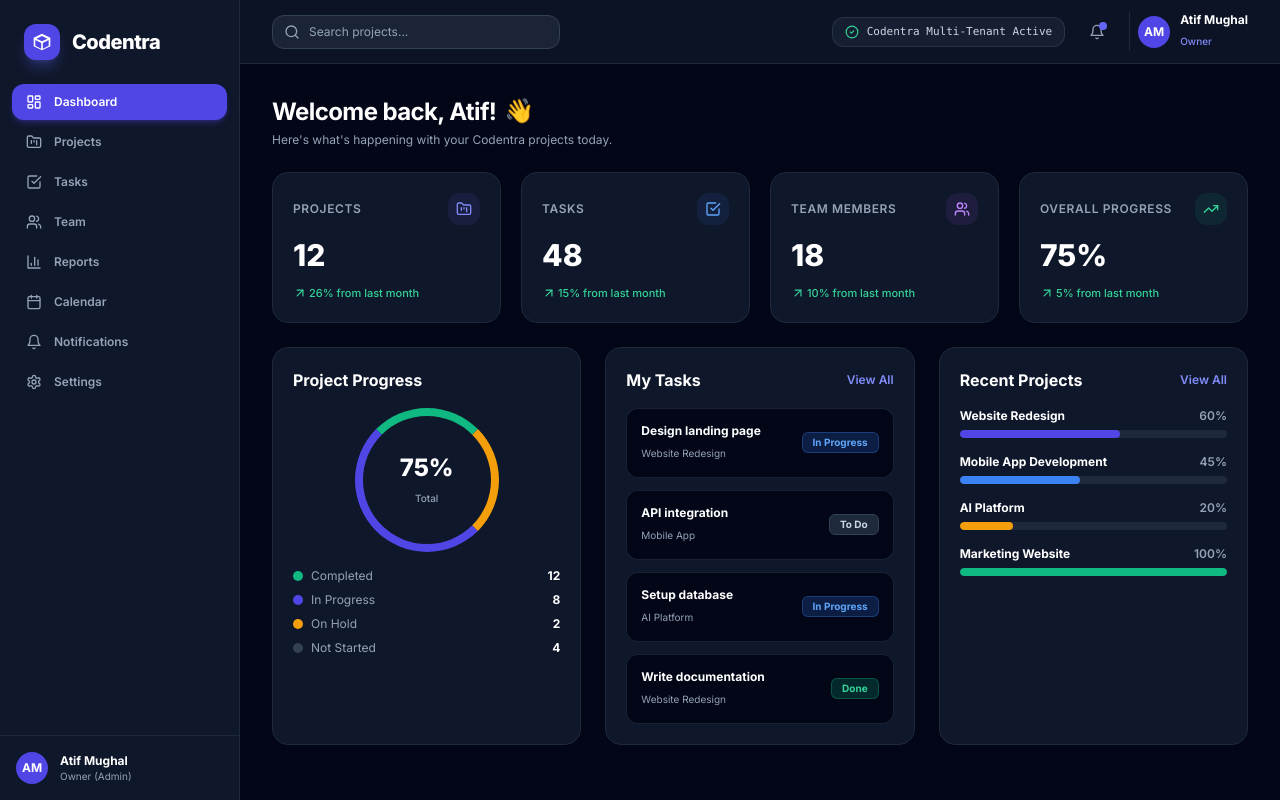
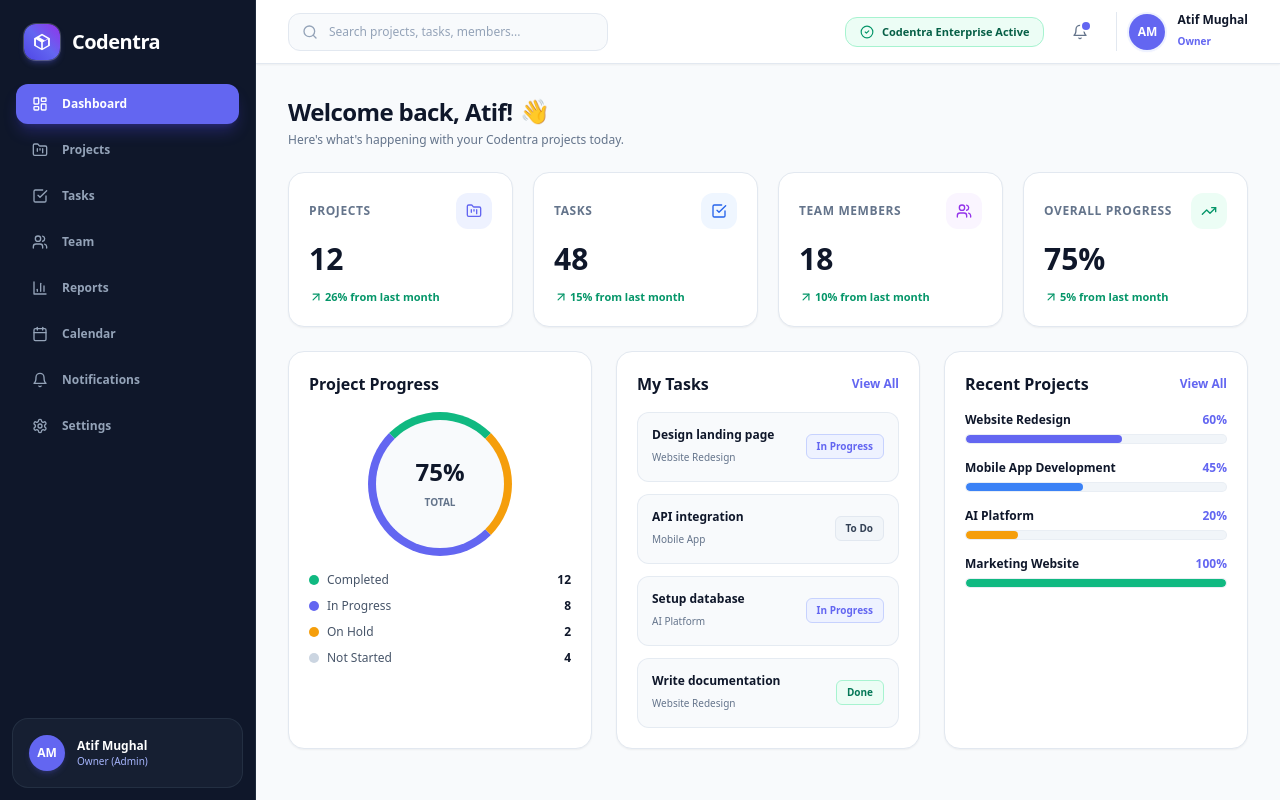
Before and after one commit to atif00150/codentraa-saas-portal-, a Next.js app in the folder frontend/: page /dashboard in a window 1280 px wide. Built offline with nearby package versions, Linux system fonts and the light colour scheme.

Commit message:
UI: Add Figma Logo component, light mode dashboard theme with Indigo #6366F1 accents

```diff
--- a/frontend/app/(dashboard)/dashboard/page.tsx
+++ b/frontend/app/(dashboard)/dashboard/page.tsx
@@ -1,15 +1,15 @@
-import { FolderKanban, CheckSquare, Users, TrendingUp, ArrowUpRight, CheckCircle2, Clock, PauseCircle, Circle } from "lucide-react";
+import { FolderKanban, CheckSquare, Users, TrendingUp, ArrowUpRight } from "lucide-react";
 
 export default function DashboardPage() {
   const myTasks = [
-    { id: "t1", title: "Design landing page", project: "Website Redesign", status: "In Progress", statusColor: "bg-blue-500/20 text-blue-400 border-blue-500/30" },
-    { id: "t2", title: "API integration", project: "Mobile App", status: "To Do", statusColor: "bg-slate-800 text-slate-300 border-slate-700" },
-    { id: "t3", title: "Setup database", project: "AI Platform", status: "In Progress", statusColor: "bg-blue-500/20 text-blue-400 border-blue-500/30" },
-    { id: "t4", title: "Write documentation", project: "Website Redesign", status: "Done", statusColor: "bg-emerald-500/20 text-emerald-400 border-emerald-500/30" },
+    { id: "t1", title: "Design landing page", project: "Website Redesign", status: "In Progress", statusColor: "bg-indigo-50 text-[#6366F1] border-indigo-200" },
+    { id: "t2", title: "API integration", project: "Mobile App", status: "To Do", statusColor: "bg-slate-100 text-slate-700 border-slate-200" },
+    { id: "t3", title: "Setup database", project: "AI Platform", status: "In Progress", statusColor: "bg-indigo-50 text-[#6366F1] border-indigo-200" },
+    { id: "t4", title: "Write documentation", project: "Website Redesign", status: "Done", statusColor: "bg-emerald-50 text-emerald-700 border-emerald-200" },
   ];
 
   const recentProjects = [
-    { id: "p1", name: "Website Redesign", status: "In Progress", progress: 60, color: "bg-indigo-600" },
+    { id: "p1", name: "Website Redesign", status: "In Progress", progress: 60, color: "bg-[#6366F1]" },
     { id: "p2", name: "Mobile App Development", status: "In Progress", progress: 45, color: "bg-blue-500" },
     { id: "p3", name: "AI Platform", status: "Planning", progress: 20, color: "bg-amber-500" },
     { id: "p4", name: "Marketing Website", status: "Completed", progress: 100, color: "bg-emerald-500" },
@@ -19,62 +19,62 @@ export default function DashboardPage() {
     <div className="space-y-6">
       {/* Header Greeting */}
       <div>
-        <h1 className="text-2xl font-bold text-white tracking-tight flex items-center gap-2">
+        <h1 className="text-2xl font-bold text-slate-900 tracking-tight flex items-center gap-2">
           Welcome back, Atif! <span className="animate-bounce">👋</span>
         </h1>
-        <p className="text-xs text-slate-400 mt-1">Here's what's happening with your Codentra projects today.</p>
+        <p className="text-xs text-slate-500 mt-1">Here's what's happening with your Codentra projects today.</p>
       </div>
 
       {/* 4 KPI Stat Cards (Matching Figma Design System) */}
       <div className="grid grid-cols-1 md:grid-cols-4 gap-5">
-        <div className="bg-slate-900 border border-slate-800 p-5 rounded-2xl space-y-3">
-          <div className="flex justify-between items-center text-slate-400">
-            <span className="text-xs font-semibold uppercase tracking-wider">Projects</span>
-            <div className="p-2 bg-indigo-500/10 text-indigo-400 rounded-xl">
+        <div className="bg-white border border-slate-200 p-5 rounded-2xl shadow-sm space-y-3">
+          <div className="flex justify-between items-center text-slate-500">
+            <span className="text-xs font-bold uppercase tracking-wider">Projects</span>
+            <div className="p-2.5 bg-indigo-50 text-[#6366F1] rounded-xl">
               <FolderKanban className="w-4 h-4" />
             </div>
           </div>
-          <div className="text-3xl font-extrabold text-white">12</div>
-          <p className="text-[11px] text-emerald-400 flex items-center font-medium">
+          <div className="text-3xl font-extrabold text-slate-900">12</div>
+          <p className="text-[11px] text-emerald-600 flex items-center font-bold">
             <ArrowUpRight className="w-3.5 h-3.5 mr-0.5" /> 26% from last month
           </p>
         </div>
 
-        <div className="bg-slate-900 border border-slate-800 p-5 rounded-2xl space-y-3">
-          <div className="flex justify-between items-center text-slate-400">
-            <span className="text-xs font-semibold uppercase tracking-wider">Tasks</span>
-            <div className="p-2 bg-blue-500/10 text-blue-400 rounded-xl">
+        <div className="bg-white border border-slate-200 p-5 rounded-2xl shadow-sm space-y-3">
+          <div className="flex justify-between items-center text-slate-500">
+            <span className="text-xs font-bold uppercase tracking-wider">Tasks</span>
+            <div className="p-2.5 bg-blue-50 text-blue-600 rounded-xl">
               <CheckSquare className="w-4 h-4" />
             </div>
           </div>
-          <div className="text-3xl font-extrabold text-white">48</div>
-          <p className="text-[11px] text-emerald-400 flex items-center font-medium">
+          <div className="text-3xl font-extrabold text-slate-900">48</div>
+          <p className="text-[11px] text-emerald-600 flex items-center font-bold">
             <ArrowUpRight className="w-3.5 h-3.5 mr-0.5" /> 15% from last month
           </p>
         </div>
 
-        <div className="bg-slate-900 border border-slate-800 p-5 rounded-2xl space-y-3">
-          <div className="flex justify-between items-center text-slate-400">
-            <span className="text-xs font-semibold uppercase tracking-wider">Team Members</span>
-            <div className="p-2 bg-purple-500/10 text-purple-400 rounded-xl">
+        <div className="bg-white border border-slate-200 p-5 rounded-2xl shadow-sm space-y-3">
+          <div className="flex justify-between items-center text-slate-500">
+            <span className="text-xs font-bold uppercase tracking-wider">Team Members</span>
+            <div className="p-2.5 bg-purple-50 text-purple-600 rounded-xl">
               <Users className="w-4 h-4" />
             </div>
           </div>
-          <div className="text-3xl font-extrabold text-white">18</div>
-          <p className="text-[11px] text-emerald-400 flex items-center font-medium">
+          <div className="text-3xl font-extrabold text-slate-900">18</div>
+          <p className="text-[11px] text-emerald-600 flex items-center font-bold">
             <ArrowUpRight className="w-3.5 h-3.5 mr-0.5" /> 10% from last month
           </p>
         </div>
 
-        <div className="bg-slate-900 border border-slate-800 p-5 rounded-2xl space-y-3">
-          <div className="flex justify-between items-center text-slate-400">
-            <span className="text-xs font-semibold uppercase tracking-wider">Overall Progress</span>
-            <div className="p-2 bg-emerald-500/10 text-emerald-400 rounded-xl">
+        <div className="bg-white border border-slate-200 p-5 rounded-2xl shadow-sm space-y-3">
+          <div className="flex justify-between items-center text-slate-500">
+            <span className="text-xs font-bold uppercase tracking-wider">Overall Progress</span>
+            <div className="p-2.5 bg-emerald-50 text-emerald-600 rounded-xl">
               <TrendingUp className="w-4 h-4" />
             </div>
           </div>
-          <div className="text-3xl font-extrabold text-white">75%</div>
-          <p className="text-[11px] text-emerald-400 flex items-center font-medium">
+          <div className="text-3xl font-extrabold text-slate-900">75%</div>
+          <p className="text-[11px] text-emerald-600 flex items-center font-bold">
             <ArrowUpRight className="w-3.5 h-3.5 mr-0.5" /> 5% from last month
           </p>
         </div>
@@ -83,61 +83,61 @@ export default function DashboardPage() {
       {/* Grid Layout: Donut Chart + My Tasks + Recent Projects */}
       <div className="grid grid-cols-1 lg:grid-cols-3 gap-6">
         {/* Project Progress Donut Widget (Figma Style) */}
-        <div className="bg-slate-900 border border-slate-800 rounded-2xl p-5 space-y-4">
-          <h3 className="text-base font-bold text-white">Project Progress</h3>
+        <div className="bg-white border border-slate-200 rounded-2xl p-5 shadow-sm space-y-4">
+          <h3 className="text-base font-bold text-slate-900">Project Progress</h3>
 
           <div className="flex items-center justify-center relative my-4">
-            <div className="w-36 h-36 rounded-full border-8 border-indigo-600 border-t-emerald-500 border-r-amber-500 flex items-center justify-center">
+            <div className="w-36 h-36 rounded-full border-8 border-[#6366F1] border-t-emerald-500 border-r-amber-500 flex items-center justify-center bg-slate-50">
               <div className="text-center">
-                <span className="text-2xl font-extrabold text-white block">75%</span>
-                <span className="text-[10px] text-slate-400 font-medium">Total</span>
+                <span className="text-2xl font-extrabold text-slate-900 block">75%</span>
+                <span className="text-[10px] text-slate-500 font-bold uppercase">Total</span>
               </div>
             </div>
           </div>
 
-          <div className="space-y-2 text-xs">
+          <div className="space-y-2.5 text-xs">
             <div className="flex justify-between items-center">
-              <span className="text-slate-400 flex items-center gap-2">
+              <span className="text-slate-600 flex items-center gap-2 font-medium">
                 <span className="w-2.5 h-2.5 bg-emerald-500 rounded-full"></span> Completed
               </span>
-              <span className="font-bold text-white">12</span>
+              <span className="font-bold text-slate-900">12</span>
             </div>
             <div className="flex justify-between items-center">
-              <span className="text-slate-400 flex items-center gap-2">
-                <span className="w-2.5 h-2.5 bg-indigo-600 rounded-full"></span> In Progress
+              <span className="text-slate-600 flex items-center gap-2 font-medium">
+                <span className="w-2.5 h-2.5 bg-[#6366F1] rounded-full"></span> In Progress
               </span>
-              <span className="font-bold text-white">8</span>
+              <span className="font-bold text-slate-900">8</span>
             </div>
             <div className="flex justify-between items-center">
-              <span className="text-slate-400 flex items-center gap-2">
+              <span className="text-slate-600 flex items-center gap-2 font-medium">
                 <span className="w-2.5 h-2.5 bg-amber-500 rounded-full"></span> On Hold
               </span>
-              <span className="font-bold text-white">2</span>
+              <span className="font-bold text-slate-900">2</span>
             </div>
             <div className="flex justify-between items-center">
-              <span className="text-slate-400 flex items-center gap-2">
-                <span className="w-2.5 h-2.5 bg-slate-700 rounded-full"></span> Not Started
+              <span className="text-slate-600 flex items-center gap-2 font-medium">
+                <span className="w-2.5 h-2.5 bg-slate-300 rounded-full"></span> Not Started
               </span>
-              <span className="font-bold text-white">4</span>
+              <span className="font-bold text-slate-900">4</span>
             </div>
           </div>
         </div>
 
         {/* My Tasks List Widget (Figma Style) */}
-        <div className="bg-slate-900 border border-slate-800 rounded-2xl p-5 space-y-4">
+        <div className="bg-white border border-slate-200 rounded-2xl p-5 shadow-sm space-y-4">
           <div className="flex justify-between items-center">
-            <h3 className="text-base font-bold text-white">My Tasks</h3>
-            <button className="text-xs text-indigo-400 font-semibold hover:underline">View All</button>
+            <h3 className="text-base font-bold text-slate-900">My Tasks</h3>
+            <button className="text-xs text-[#6366F1] font-bold hover:underline">View All</button>
           </div>
 
           <div className="space-y-3">
             {myTasks.map((task) => (
-              <div key={task.id} className="bg-slate-950 border border-slate-800/80 p-3.5 rounded-xl flex items-center justify-between">
+              <div key={task.id} className="bg-slate-50 border border-slate-200/80 p-3.5 rounded-xl flex items-center justify-between hover:bg-slate-100/50 transition-colors">
                 <div>
-                  <h4 className="text-xs font-bold text-white">{task.title}</h4>
-                  <span className="text-[10px] text-slate-400">{task.project}</span>
+                  <h4 className="text-xs font-bold text-slate-900">{task.title}</h4>
+                  <span className="text-[10px] text-slate-500 font-medium">{task.project}</span>
                 </div>
-                <span className={`text-[10px] font-bold px-2.5 py-0.5 rounded-md border ${task.statusColor}`}>
+                <span className={`text-[10px] font-bold px-2.5 py-1 rounded-md border ${task.statusColor}`}>
                   {task.status}
                 </span>
               </div>
@@ -146,20 +146,20 @@ export default function DashboardPage() {
         </div>
 
         {/* Recent Projects Widget (Figma Style) */}
-        <div className="bg-slate-900 border border-slate-800 rounded-2xl p-5 space-y-4">
+        <div className="bg-white border border-slate-200 rounded-2xl p-5 shadow-sm space-y-4">
           <div className="flex justify-between items-center">
-            <h3 className="text-base font-bold text-white">Recent Projects</h3>
-            <button className="text-xs text-indigo-400 font-semibold hover:underline">View All</button>
+            <h3 className="text-base font-bold text-slate-900">Recent Projects</h3>
+            <button className="text-xs text-[#6366F1] font-bold hover:underline">View All</button>
           </div>
 
           <div className="space-y-4">
             {recentProjects.map((proj) => (
               <div key={proj.id} className="space-y-1.5">
                 <div className="flex justify-between text-xs">
-                  <span className="font-bold text-white">{proj.name}</span>
-                  <span className="font-semibold text-slate-400">{proj.progress}%</span>
+                  <span className="font-bold text-slate-900">{proj.name}</span>
+                  <span className="font-bold text-[#6366F1]">{proj.progress}%</span>
                 </div>
-                <div className="w-full bg-slate-800 h-2 rounded-full overflow-hidden">
+                <div className="w-full bg-slate-100 h-2.5 rounded-full overflow-hidden border border-slate-200/50">
                   <div className={`${proj.color} h-full rounded-full transition-all duration-500`} style={{ width: `${proj.progress}%` }}></div>
                 </div>
               </div>
--- a/frontend/app/(dashboard)/layout.tsx
+++ b/frontend/app/(dashboard)/layout.tsx
@@ -7,11 +7,17 @@ export default function DashboardLayout({
   children: React.ReactNode;
 }) {
   return (
-    <div className="flex min-h-screen bg-slate-950">
+    <div className="flex h-screen bg-[#F8FAFC] text-slate-900 font-sans antialiased overflow-hidden">
+      {/* Figma Dark Navy Sidebar */}
       <Sidebar />
-      <div className="flex-1 flex flex-col min-w-0">
+
+      {/* Main Container */}
+      <div className="flex-1 flex flex-col min-w-0 overflow-hidden">
+        {/* Figma Light Header */}
         <TopNav />
-        <main className="flex-1 p-8 overflow-y-auto">
+
+        {/* Dashboard Main Content Area */}
+        <main className="flex-1 overflow-y-auto p-8">
           {children}
         </main>
       </div>
--- a/frontend/components/layout/Sidebar.tsx
+++ b/frontend/components/layout/Sidebar.tsx
@@ -2,7 +2,8 @@
 
 import Link from "next/link";
 import { usePathname } from "next/navigation";
-import { LayoutDashboard, FolderKanban, CheckSquare, Users, BarChart3, Calendar, Bell, Settings, LogIn } from "lucide-react";
+import { LayoutDashboard, FolderKanban, CheckSquare, Users, BarChart3, Calendar, Bell, Settings } from "lucide-react";
+import Logo from "@/components/ui/Logo";
 
 const navigation = [
   { name: "Dashboard", href: "/dashboard", icon: LayoutDashboard },
@@ -19,19 +20,14 @@ export default function Sidebar() {
   const pathname = usePathname();
 
   return (
-    <aside className="w-60 bg-slate-900 border-r border-slate-800 flex flex-col h-screen sticky top-0 shrink-0">
-      {/* Figma Logo Brand: Hexagon Icon + "Codentra" */}
-      <div className="p-6 flex items-center space-x-3">
-        <div className="w-9 h-9 bg-indigo-600 rounded-xl flex items-center justify-center text-white shadow-lg shadow-indigo-500/30">
-          <svg className="w-5 h-5 fill-current" viewBox="0 0 24 24">
-            <path d="M12 2L2 7v10l10 5 10-5V7L12 2zm0 2.8L18.6 8 12 11.2 5.4 8 12 4.8zM4 9.6l7 3.5v7l-7-3.5v-7zm16 7l-7 3.5v-7l7-3.5v7z" />
-          </svg>
-        </div>
-        <span className="font-extrabold text-xl text-white tracking-tight">Codentra</span>
+    <aside className="w-64 bg-[#0F172A] border-r border-slate-800 flex flex-col h-screen sticky top-0 shrink-0 select-none">
+      {/* Brand Header with Figma Logo */}
+      <div className="p-6">
+        <Logo size="md" variant="dark" />
       </div>
 
-      {/* Navigation Links */}
-      <nav className="flex-1 px-3 space-y-1 overflow-y-auto">
+      {/* Navigation Menu */}
+      <nav className="flex-1 px-4 space-y-1.5 overflow-y-auto">
         {navigation.map((item) => {
           const Icon = item.icon;
           const isActive = pathname === item.href || (item.href !== "/dashboard" && pathname.startsWith(item.href));
@@ -39,9 +35,9 @@ export default function Sidebar() {
             <Link
               key={item.name}
               href={item.href}
-              className={`flex items-center space-x-3 px-3.5 py-2.5 rounded-xl transition-all text-xs font-semibold ${
+              className={`flex items-center space-x-3.5 px-4 py-3 rounded-xl transition-all text-xs font-semibold ${
                 isActive
-                  ? "bg-indigo-600 text-white shadow-md shadow-indigo-600/30"
+                  ? "bg-[#6366F1] text-white shadow-lg shadow-indigo-600/30 font-bold"
                   : "text-slate-400 hover:text-white hover:bg-slate-800/60"
               }`}
             >
@@ -52,14 +48,14 @@ export default function Sidebar() {
         })}
       </nav>
 
-      {/* Footer / User Badge */}
-      <div className="p-4 border-t border-slate-800 flex items-center space-x-3">
-        <div className="w-8 h-8 rounded-full bg-indigo-600 flex items-center justify-center font-bold text-white text-xs">
+      {/* Footer Profile */}
+      <div className="p-4 mx-3 mb-3 bg-slate-800/50 border border-slate-700/50 rounded-2xl flex items-center space-x-3">
+        <div className="w-9 h-9 rounded-full bg-[#6366F1] flex items-center justify-center font-extrabold text-white text-xs shadow-md shadow-indigo-500/20">
           AM
         </div>
         <div className="flex-1 truncate">
           <h4 className="text-xs font-bold text-white truncate">Atif Mughal</h4>
-          <p className="text-[10px] text-slate-400 truncate">Owner (Admin)</p>
+          <p className="text-[10px] text-indigo-300 font-medium truncate">Owner (Admin)</p>
         </div>
       </div>
     </aside>
--- a/frontend/components/layout/TopNav.tsx
+++ b/frontend/components/layout/TopNav.tsx
@@ -1,41 +1,41 @@
 "use client";
 
-import { Bell, Search, PlusCircle, CheckCircle2 } from "lucide-react";
+import { Bell, Search, CheckCircle2 } from "lucide-react";
 
 export default function TopNav() {
   return (
-    <header className="h-16 bg-slate-900/80 backdrop-blur-md border-b border-slate-800 px-8 flex items-center justify-between sticky top-0 z-10">
-      {/* Search Input */}
-      <div className="relative w-72">
-        <Search className="w-4 h-4 absolute left-3 top-1/2 -translate-y-1/2 text-slate-400" />
+    <header className="h-16 bg-white border-b border-slate-200 px-8 flex items-center justify-between sticky top-0 z-10 shadow-sm">
+      {/* Search Bar */}
+      <div className="relative w-80">
+        <Search className="w-4 h-4 absolute left-3.5 top-1/2 -translate-y-1/2 text-slate-400" />
         <input
           type="text"
-          placeholder="Search projects..."
-          className="w-full bg-slate-800/80 border border-slate-700 text-xs text-white placeholder-slate-400 rounded-xl pl-9 pr-4 py-2 focus:outline-none focus:border-indigo-500 transition-colors"
+          placeholder="Search projects, tasks, members..."
+          className="w-full bg-slate-50 border border-slate-200 text-xs text-slate-900 placeholder-slate-400 rounded-xl pl-10 pr-4 py-2.5 focus:outline-none focus:border-[#6366F1] focus:bg-white transition-colors"
         />
       </div>
 
-      {/* Actions & Status */}
-      <div className="flex items-center space-x-4">
-        <div className="flex items-center space-x-2 bg-slate-800/60 border border-slate-700/60 px-3 py-1.5 rounded-xl text-xs">
-          <CheckCircle2 className="w-3.5 h-3.5 text-emerald-400" />
-          <span className="text-slate-300 font-mono text-[11px]">Codentra Multi-Tenant Active</span>
+      {/* Right Header Status & Profile */}
+      <div className="flex items-center space-x-5">
+        <div className="flex items-center space-x-2 bg-emerald-50 border border-emerald-200 px-3.5 py-1.5 rounded-xl text-xs">
+          <CheckCircle2 className="w-3.5 h-3.5 text-emerald-600" />
+          <span className="text-emerald-800 font-semibold text-[11px]">Codentra Enterprise Active</span>
         </div>
 
         {/* Notification Bell */}
-        <button className="p-2 text-slate-400 hover:text-white hover:bg-slate-800 rounded-xl transition-colors relative">
+        <button className="p-2 text-slate-500 hover:text-slate-900 hover:bg-slate-100 rounded-xl transition-colors relative">
           <Bell className="w-4 h-4" />
-          <span className="w-2 h-2 bg-indigo-500 rounded-full absolute top-1.5 right-1.5"></span>
+          <span className="w-2 h-2 bg-[#6366F1] rounded-full absolute top-1.5 right-1.5 ring-2 ring-white"></span>
         </button>
 
-        {/* User Profile */}
-        <div className="flex items-center space-x-2.5 pl-2 border-l border-slate-800">
-          <div className="w-8 h-8 rounded-full bg-indigo-600 flex items-center justify-center font-bold text-white text-xs">
+        {/* User Profile Avatar */}
+        <div className="flex items-center space-x-3 pl-3 border-l border-slate-200">
+          <div className="w-9 h-9 rounded-full bg-[#6366F1] flex items-center justify-center font-bold text-white text-xs shadow-sm shadow-indigo-500/30 ring-2 ring-indigo-50">
             AM
           </div>
           <div className="text-left hidden md:block">
-            <h4 className="text-xs font-bold text-white leading-tight">Atif Mughal</h4>
-            <span className="text-[10px] text-indigo-400 font-medium">Owner</span>
+            <h4 className="text-xs font-bold text-slate-900 leading-tight">Atif Mughal</h4>
+            <span className="text-[10px] text-[#6366F1] font-bold">Owner</span>
           </div>
         </div>
       </div>
--- /dev/null
+++ b/frontend/components/ui/Logo.tsx
@@ -0,0 +1,36 @@
+import React from "react";
+
+interface LogoProps {
+  size?: "sm" | "md" | "lg";
+  variant?: "light" | "dark";
+}
+
+export default function Logo({ size = "md", variant = "dark" }: LogoProps) {
+  const iconSizes = {
+    sm: "w-7 h-7 text-xs",
+    md: "w-9 h-9 text-sm",
+    lg: "w-11 h-11 text-base",
+  };
+
+  const textSizes = {
+    sm: "text-lg",
+    md: "text-xl",
+    lg: "text-2xl",
+  };
+
+  return (
+    <div className="flex items-center space-x-3 select-none">
+      {/* Figma Hexagon Icon with Indigo-Purple Gradient */}
+      <div className={`${iconSizes[size]} bg-gradient-to-tr from-indigo-600 via-indigo-500 to-purple-600 rounded-xl flex items-center justify-center text-white font-black shadow-md shadow-indigo-500/30 ring-1 ring-white/20`}>
+        <svg className="w-5 h-5 fill-current" viewBox="0 0 24 24">
+          <path d="M12 2L2.5 7.5v9L12 22l9.5-5.5v-9L12 2zm0 2.31l6.75 3.9-3.38 1.95L8.63 6.2 12 4.31zM4.75 8.81l6.25 3.61v7.22l-6.25-3.61V8.81zm8.25 10.83v-7.22l6.25-3.61v7.22l-6.25 3.61z" />
+        </svg>
+      </div>
+
+      {/* Bold Typographic Brand Name: "Codentra" */}
+      <span className={`font-extrabold tracking-tight ${textSizes[size]} ${variant === "dark" ? "text-white" : "text-slate-900"}`}>
+        Codentra
+      </span>
+    </div>
+  );
+}
```
